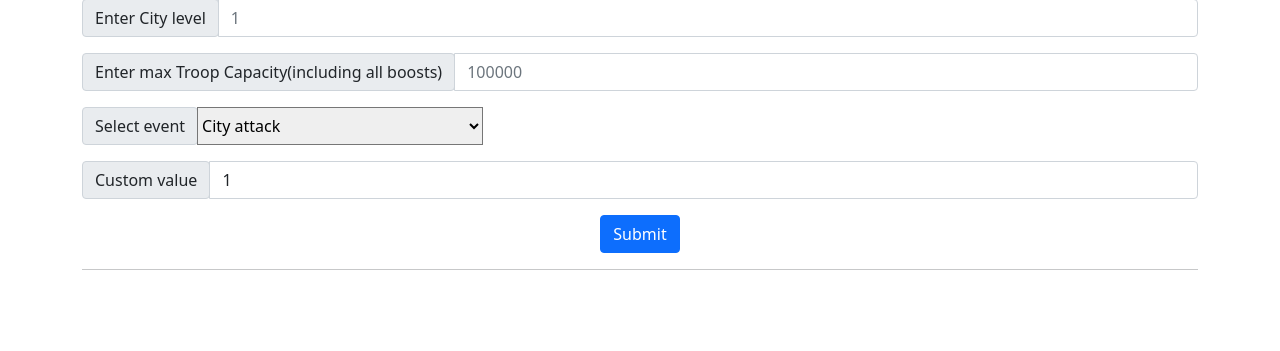
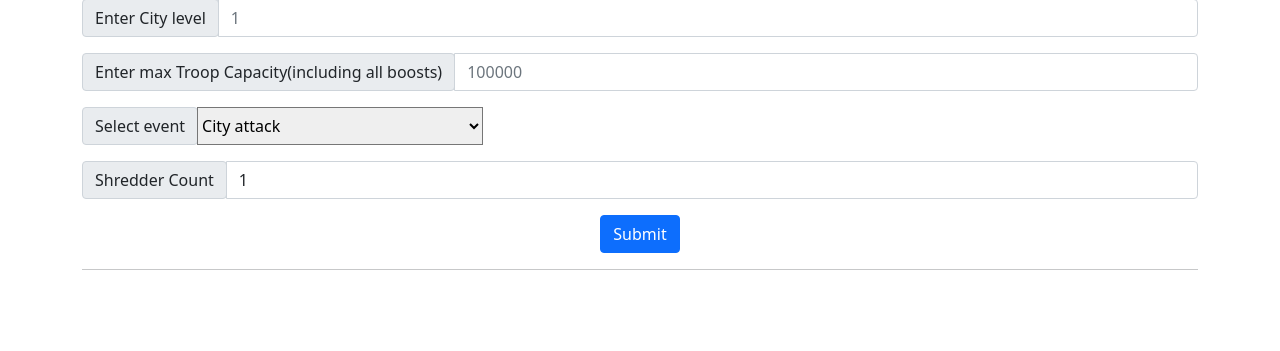
Before and after one commit to mercury200Hg/age-of-origins-tools, a Django app: page /troops-calculator/ in a window 1280 px wide. Shown: the part 74-425 px from the top of the page. Run offline with Django 4.2, Linux system fonts and the light colour scheme; some libraries are stand-ins or nearby versions.

Commit message:
Renamed frontend label

```diff
--- a/age_of_origins/troops_calculator/templates/troops_calculator/index.html
+++ b/age_of_origins/troops_calculator/templates/troops_calculator/index.html
@@ -55,7 +55,7 @@
                     </div>
                     <div class="input-group mb-3">
                         <div class="input-group-prepend">
-                            <label class="input-group-text">Custom value</label>
+                            <label class="input-group-text">Shredder Count</label>
                         </div>
                         <input class="form-control" type="number" aria-label="shredder count" name=shredder_count
                                value={% if data.shredder_count %}"{{ data.shredder_count }}" {% else %} "1" {%endif%}" placeholder="200"/>
```
